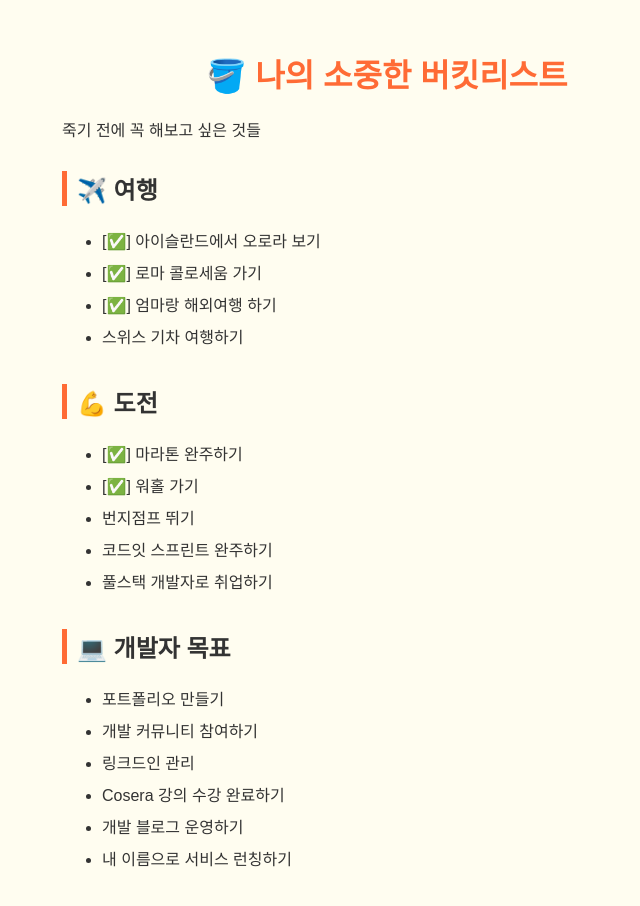
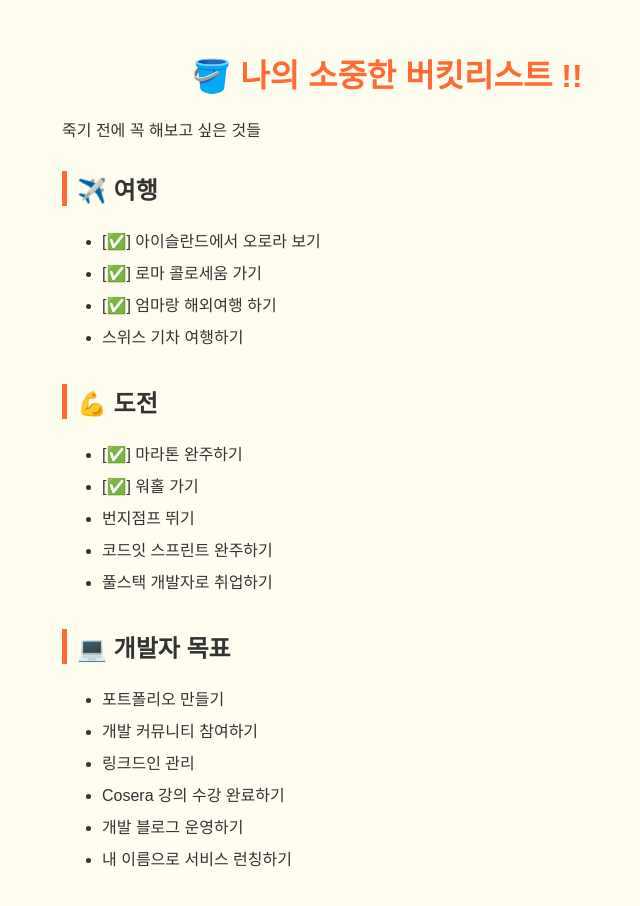
Before and after one commit to damdadaxx/my-bucketlist, a plain HTML site: page index.html in a window 1280 px wide. Shown: the whole page, without its empty margins (253-893 px from the left). Drawn offline with Linux system fonts and the light colour scheme.

Commit message:
타이틀 재수정

```diff
--- a/index.html
+++ b/index.html
@@ -32,7 +32,7 @@
 </head>
 
 <body>
-  <h1>🪣 나의 소중한 버킷리스트</h1>
+  <h1>🪣 나의 소중한 버킷리스트 !!</h1>
   <p>죽기 전에 꼭 해보고 싶은 것들</p>
 
   <h2>✈️ 여행</h2>
```
